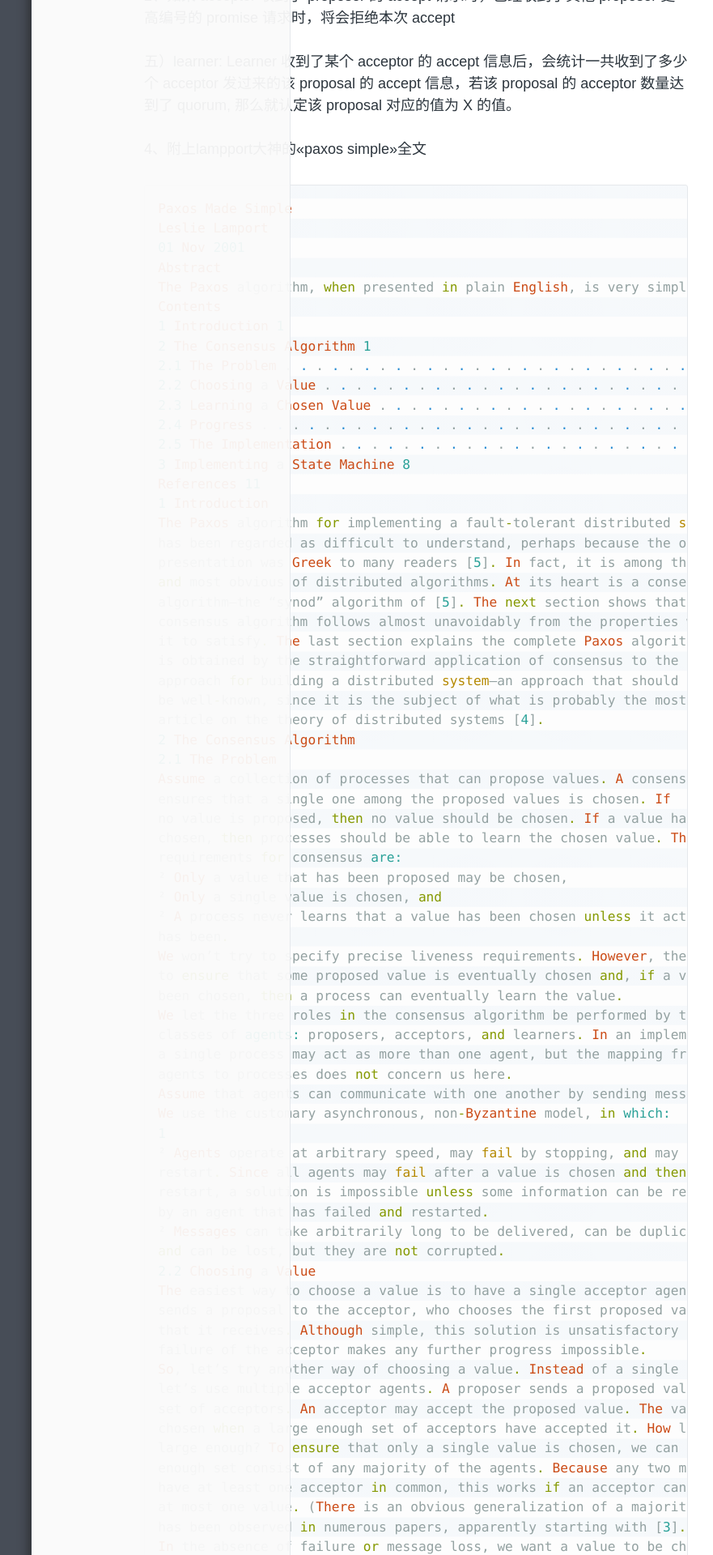
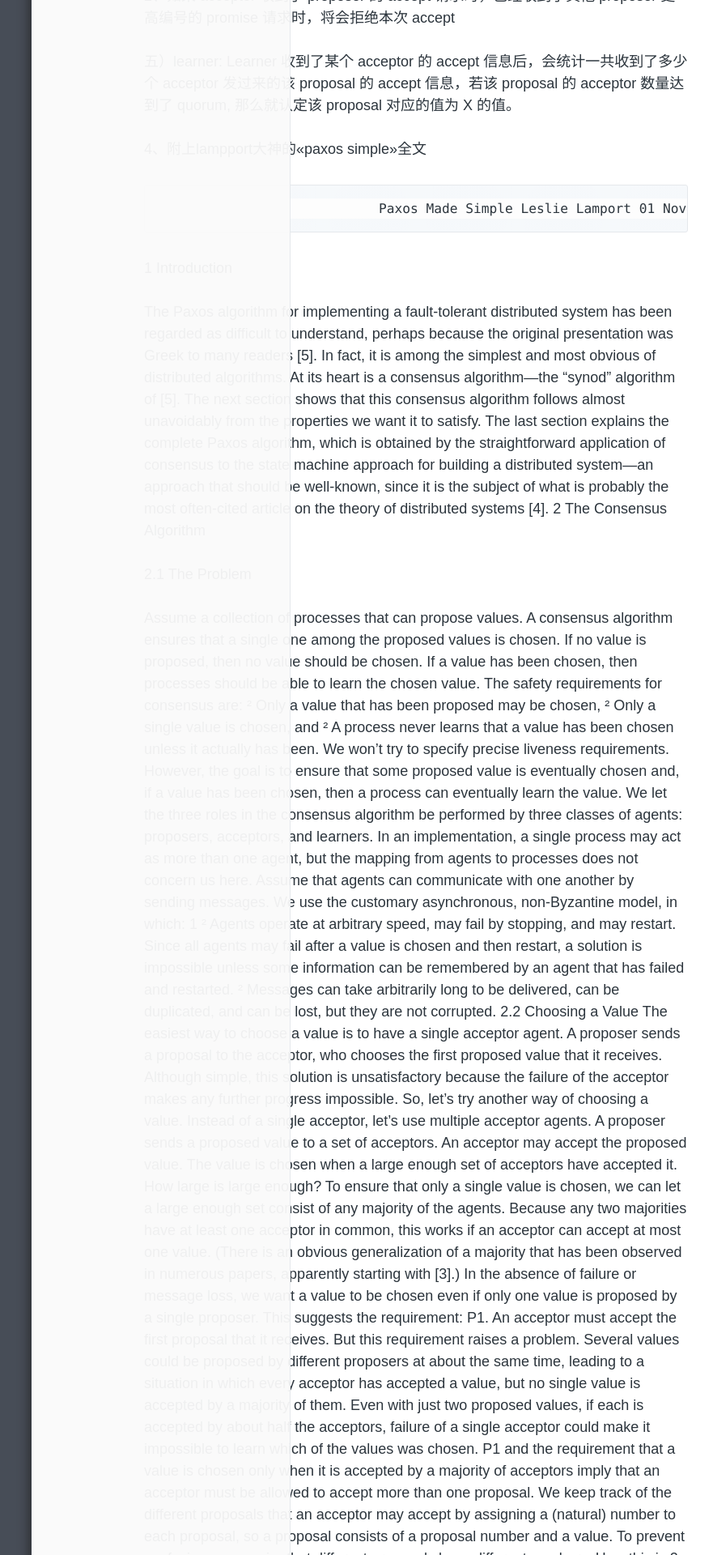
Before and after one commit to LZhuY/lzhuy.github.com, a Jekyll site: the page built from _posts/2018-05-18-paxos算法和使用.markdown, in a window 1280 px wide. Shown: the part 2002-3922 px from the top of the page at 81% size, without its empty margins (126-1007 px from the left). Built offline with Jekyll 4.4.1, drawn with Linux system fonts in a browser that asks for light colours; some of the changed text lies outside the part shown.

Commit message:
paoxs
paoxs

```diff
--- a/_posts/2018-05-18-paxos算法和使用.markdown
+++ b/_posts/2018-05-18-paxos算法和使用.markdown
@@ -75,8 +75,8 @@ Proposer p1 在向 acceptor 提出关于 X 的第 n 号议案前，都会先向
 Learner 收到了某个 acceptor 的 accept 信息后，会统计一共收到了多少个 acceptor 发过来的该 proposal 的 accept 信息，若该 proposal 的 acceptor 数量达到了 quorum, 那么就认定该 proposal 对应的值为 X 的值。
 
 4、附上lampport大神的<<paxos simple>>全文
-{% highlight ruby %}
-Paxos Made Simple
+
+								Paxos Made Simple
 Leslie Lamport
 01 Nov 2001
 Abstract
@@ -91,7 +91,9 @@ Contents
 2.5 The Implementation . . . . . . . . . . . . . . . . . . . . . . . 7
 3 Implementing a State Machine 8
 References 11
+
 1 Introduction
+
 The Paxos algorithm for implementing a fault-tolerant distributed system
 has been regarded as difficult to understand, perhaps because the original
 presentation was Greek to many readers [5]. In fact, it is among the simplest
@@ -104,7 +106,9 @@ approach for building a distributed system—an approach that should
 be well-known, since it is the subject of what is probably the most often-cited
 article on the theory of distributed systems [4].
 2 The Consensus Algorithm
+
 2.1 The Problem
+
 Assume a collection of processes that can propose values. A consensus algorithm
 ensures that a single one among the proposed values is chosen. If
 no value is proposed, then no value should be chosen. If a value has been
@@ -493,7 +497,4 @@ systems. Computer Networks, 2:95–114, 1978.
 [4] Leslie Lamport. Time, clocks, and the ordering of events in a distributed
 system. Communications of the ACM, 21(7):558–565, July 1978.
 [5] Leslie Lamport. The part-time parliament. ACM Transactions on Computer
-Systems, 16(2):133–169, May 1998.
-11
-
-{% endhighlight %}
+Systems, 16(2):133–169, May 1998.11
```
